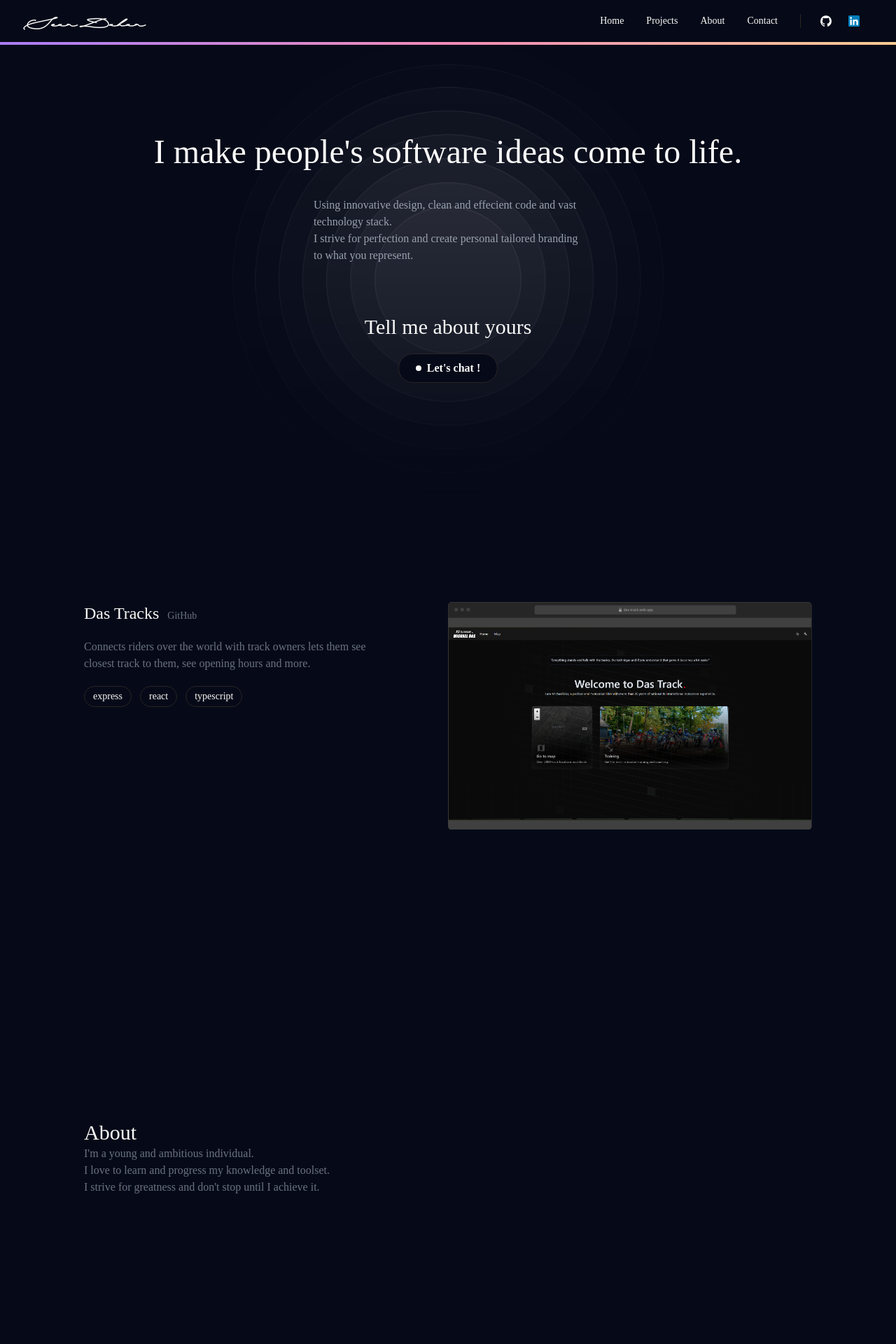
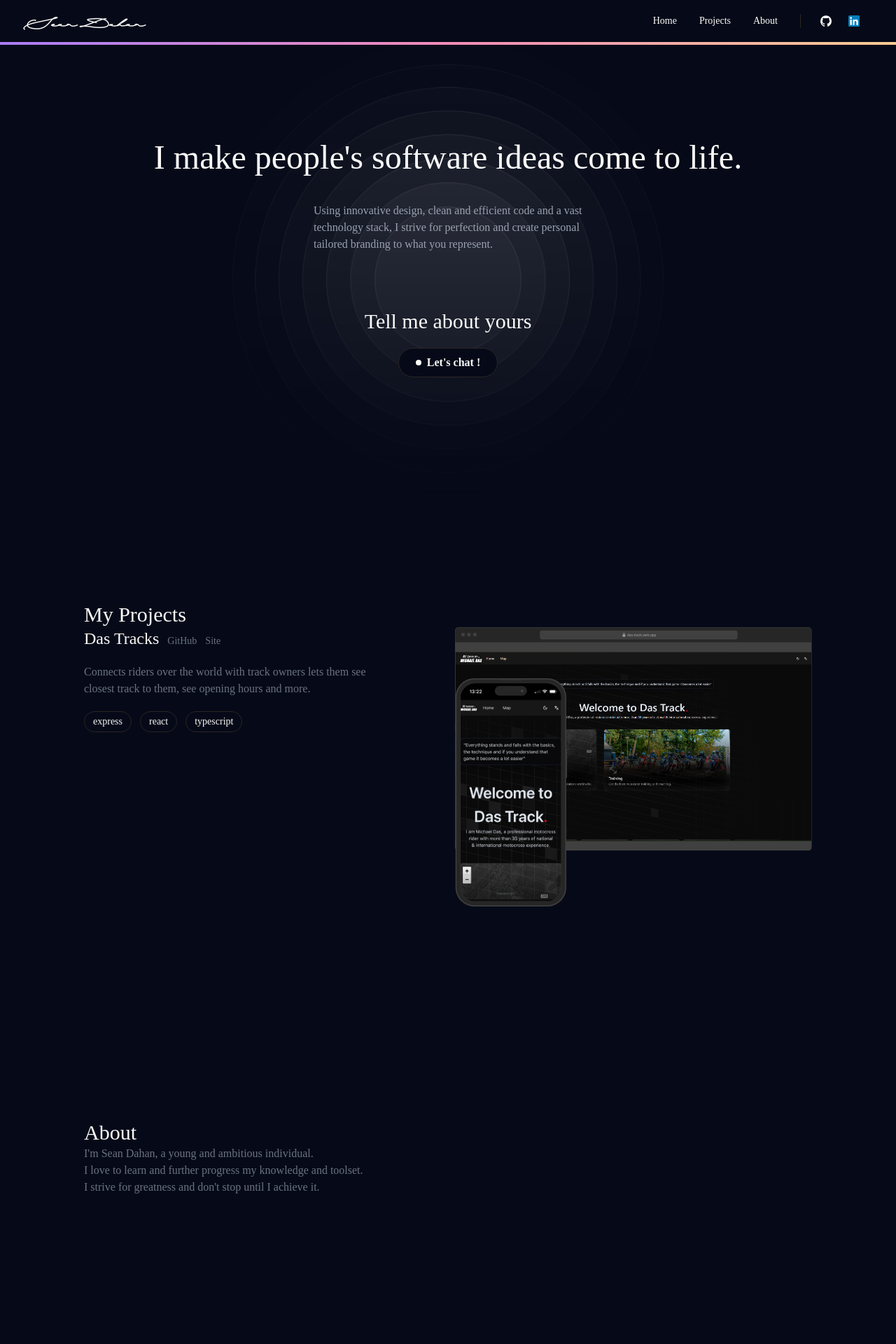
Before and after one commit to Frostn1/portflio, a React (Vite) app: page / in a window 1280 px wide. Shown: the top 1920 px of the page at 70% size. Built offline with nearby package versions, Linux system fonts and the light colour scheme.

Commit message:
Added mocks

```diff
--- a/src/App.tsx
+++ b/src/App.tsx
@@ -21,7 +21,7 @@ function App() {
     <div id={"app"} className={"h-full w-full "}>
       <ScrollProgress className="top-[60px]" />
       <Navbar />
-      <Ripple className="fixed"/>
+      <Ripple className="fixed" />
 
       <div className={"h-screen no-scrollbar scroll-auto"}>
         {pages.map(({ El, id }) => (
--- a/src/components/about/about.tsx
+++ b/src/components/about/about.tsx
@@ -1,11 +1,11 @@
 const About = () => {
   return (
     <div id={"about"}>
-      <h1 className="text-3xl">About</h1>
-      <p className="text-wrap w-sm text-(--subtext)">
-        I'm a young and ambitious individual.
+      <h1 className="text-3xl w-fit flex flex-col gap-1">About</h1>
+      <p className="text-wrap md:w-md text-(--subtext)">
+        I'm Sean Dahan, a young and ambitious individual.
         <br />
-        I love to learn and progress my knowledge and toolset.
+        I love to learn and further progress my knowledge and toolset.
         <br />I strive for greatness and don't stop until I achieve it.
       </p>
     </div>
--- a/src/components/contactform/contactform.tsx
+++ b/src/components/contactform/contactform.tsx
@@ -1,10 +1,10 @@
 import { useState } from "react";
 import { Button } from "../ui/button";
 import {
-    DialogContent,
-    DialogDescription,
-    DialogHeader,
-    DialogTitle,
+  DialogContent,
+  DialogDescription,
+  DialogHeader,
+  DialogTitle,
 } from "../ui/dialog";
 import { Input } from "../ui/input";
 import { Label } from "../ui/label";
@@ -14,7 +14,7 @@ const ContactForm = () => {
   const [body, setBody] = useState("");
   const [name, setName] = useState("");
   return (
-    <DialogContent className="sm:max-w-[425px]">
+    <DialogContent className="sm:max-w-[300px] md:max-w-[425px]">
       <DialogHeader>
         <DialogTitle>Let's work together !</DialogTitle>
         <DialogDescription>
@@ -29,8 +29,10 @@ const ContactForm = () => {
           <Input
             onChange={(e) => setName(e.target.value)}
             id="name"
-            value="John Doe"
+            placeholder="John Doe"
+            value={name}
             className="col-span-3"
+            required
           />
         </div>
         <div className="flex flex-col gap-5">
@@ -38,13 +40,17 @@ const ContactForm = () => {
             Description
           </Label>
           <Textarea
+            required
+            id="idea-text"
             onChange={(e) => setBody(e.target.value)}
-            placeholder="Type your idea here."
+            placeholder="What is your next big idea ?"
           />
         </div>
       </div>
-      <Button variant={"ghost"} className="align-right w-fit">
-        <a href={`mailto:hello@seandahan.com?subject=${name}&body=${body}`}>Email me</a>
+      <Button variant={"default"} className="align-right w-fit">
+        <a href={`mailto:hello@seandahan.com?subject=${name}&body=${body}`}>
+          Email me
+        </a>
       </Button>
     </DialogContent>
   );
--- a/src/components/footer/footer.tsx
+++ b/src/components/footer/footer.tsx
@@ -1,7 +1,7 @@
 const Footer = () => {
   return (
     <div className={"grid place-items-center w-full"}>
-      <div className="self-center text-(--subtext) font-mono">
+      <div className="self-center text-(--subtext) text-xs font-mono">
         &copy; 2024 <b>Sean Dahan</b> | All Rights Reserved
       </div>
     </div>
--- a/src/components/navbar/navbar.tsx
+++ b/src/components/navbar/navbar.tsx
@@ -2,8 +2,6 @@ import GithubLogo from "@/assets/github.svg?react";
 import LinkedinLogo from "@/assets/linkedin.svg?react";
 import { Button } from "@/components/ui/button";
 import { Separator } from "@/components/ui/separator";
-import ContactForm from "../contactform/contactform";
-import { Dialog, DialogTrigger } from "../ui/dialog";
 
 const links = [
   {
@@ -57,19 +55,13 @@ const Navbar = () => {
       <p className={"font-bold text-3xl font-[AuroRumpthut] w-fit md:hidden"}>
         S D
       </p>
-      <div className="flex h-5 items-center space-x-4 text-sm">
+      <div className="flex h-5 items-center md:space-x-4 text-xs md:text-sm">
         <div>
           {navs.map(({ name, id }) => (
             <Button onClick={() => handleScroll(id)} variant={"link"}>
               <p>{name}</p>
             </Button>
           ))}
-          <Dialog>
-            <DialogTrigger asChild>
-              <Button variant={"link"}>Contact</Button>
-            </DialogTrigger>
-            <ContactForm />
-          </Dialog>
         </div>
         <Separator className="hidden md:grid" orientation="vertical" />
         <div className="hidden md:flex">
--- a/src/components/page/page.tsx
+++ b/src/components/page/page.tsx
@@ -10,7 +10,7 @@ const Page: React.FC<PageProps> = ({ children, id }) => {
     <div
       id={id}
       className={
-        "relative h-[calc(100%-60px)] flex flex-col gap-10 place-items-left box-border p-30"
+        "relative h-[calc(100%-60px)] flex flex-col gap-10 place-items-left box-border pt-20 p-10  md:p-10 xl:p-30"
       }
     >
       {children}
--- a/src/components/projects/projects.tsx
+++ b/src/components/projects/projects.tsx
@@ -6,16 +6,17 @@ const porjects = [
     description:
       "Connects riders over the world with track owners lets them see closest track to them, see opening hours and more.",
     githubLink: "https://github.com/frostn1",
+    websiteLink: "das-track.web.app",
     tags: ["express", "react", "typescript"],
     desktopImage: "dastrack-desktop.png",
-    mobileImage: "",
+    mobileImage: "dastrack-mobile.jpg",
   },
 ];
 
 const Projects = () => {
   return (
     <div id={"projects"}>
-      {/* <h1 className="text-3xl">Projects</h1> */}
+      <h1 className="text-3xl w-fit flex flex-col gap-1">My Projects</h1>
       {porjects.map((_project) => (
         <SingleProject
           name={_project.name}
@@ -24,6 +25,7 @@ const Projects = () => {
           tags={_project.tags}
           desktopImage={_project.desktopImage}
           mobileImage={_project.mobileImage}
+          websiteLink={_project.websiteLink}
         />
       ))}
     </div>
--- a/src/components/projects/singleproject.tsx
+++ b/src/components/projects/singleproject.tsx
@@ -1,6 +1,7 @@
 import React from "react";
 import { Safari } from "../magicui/safari";
 import { Button } from "../ui/button";
+import Iphone15Pro from "../magicui/iphone-15-pro";
 
 interface SingleProjectProps {
   name: string;
@@ -9,6 +10,7 @@ interface SingleProjectProps {
   tags: string[];
   desktopImage: string;
   mobileImage: string;
+  websiteLink: string;
 }
 
 const SingleProject: React.FC<SingleProjectProps> = ({
@@ -17,10 +19,11 @@ const SingleProject: React.FC<SingleProjectProps> = ({
   githubLink,
   tags,
   desktopImage,
-  mobileImage: _mobileImage,
+  mobileImage,
+  websiteLink,
 }) => {
   return (
-    <div className="grid grid-cols-2">
+    <div className="flex flex-col gap-5 md:grid grid-cols-2">
       <div className="flex flex-col gap-5 ">
         <div className="flex flex-row items-baseline gap-3">
           <span className="text-2xl bold">{name}</span>
@@ -29,8 +32,13 @@ const SingleProject: React.FC<SingleProjectProps> = ({
               GitHub
             </a>
           </Button>
+          <Button variant="link" className="text-(--subtext) p-0 h-fit">
+            <a href={websiteLink} rel="noreferrer" target="_blank">
+              Site
+            </a>
+          </Button>
         </div>
-        <div className="text-wrap text-(--subtext) w-md">{description}</div>
+        <div className="text-wrap text-(--subtext)  md:w-md">{description}</div>
         <div className="flex flex-row gap-3">
           {tags.map((tag) => (
             <div className={"border rounded-3xl text-sm p-1 pl-3 pr-3 "}>
@@ -46,7 +54,10 @@ const SingleProject: React.FC<SingleProjectProps> = ({
           imageSrc={desktopImage}
           className="size-full"
         />
-        {/* <Iphone15Pro className="size-full" /> */}
+        <Iphone15Pro
+          className="w-20 top-[-1.5%] md:w-40 md:top-[31%] absolute h-fit "
+          src={mobileImage}
+        />
       </div>
     </div>
   );
--- a/src/components/welcomecard/welcomecard.tsx
+++ b/src/components/welcomecard/welcomecard.tsx
@@ -8,15 +8,14 @@ const WelcomeCard = () => {
       id={"welcome"}
       className="h-full flex flex-col justify-evenly items-center"
     >
-      <div className="grid place-items-center gap-10">
+      <div className="grid place-items-center gap-10 text-center">
         <div className="text-5xl">
           I make people's software ideas come to life.
         </div>
-        <div className="text-(--sub-header) text-wrap w-sm">
-          Using innovative design, clean and effecient code and vast technology
-          stack.
-          <br />I strive for perfection and create personal tailored branding to
-          what you represent.
+        <div className="text-(--sub-header) text-wrap md:w-sm text-left">
+          Using innovative design, clean and efficient code and a vast
+          technology stack, I strive for perfection and create personal tailored
+          branding to what you represent.
         </div>
       </div>
 
```
Also changed, not shown: public/dastrack-mobile.jpg (added), public/dastrack-mobile.png (added).
